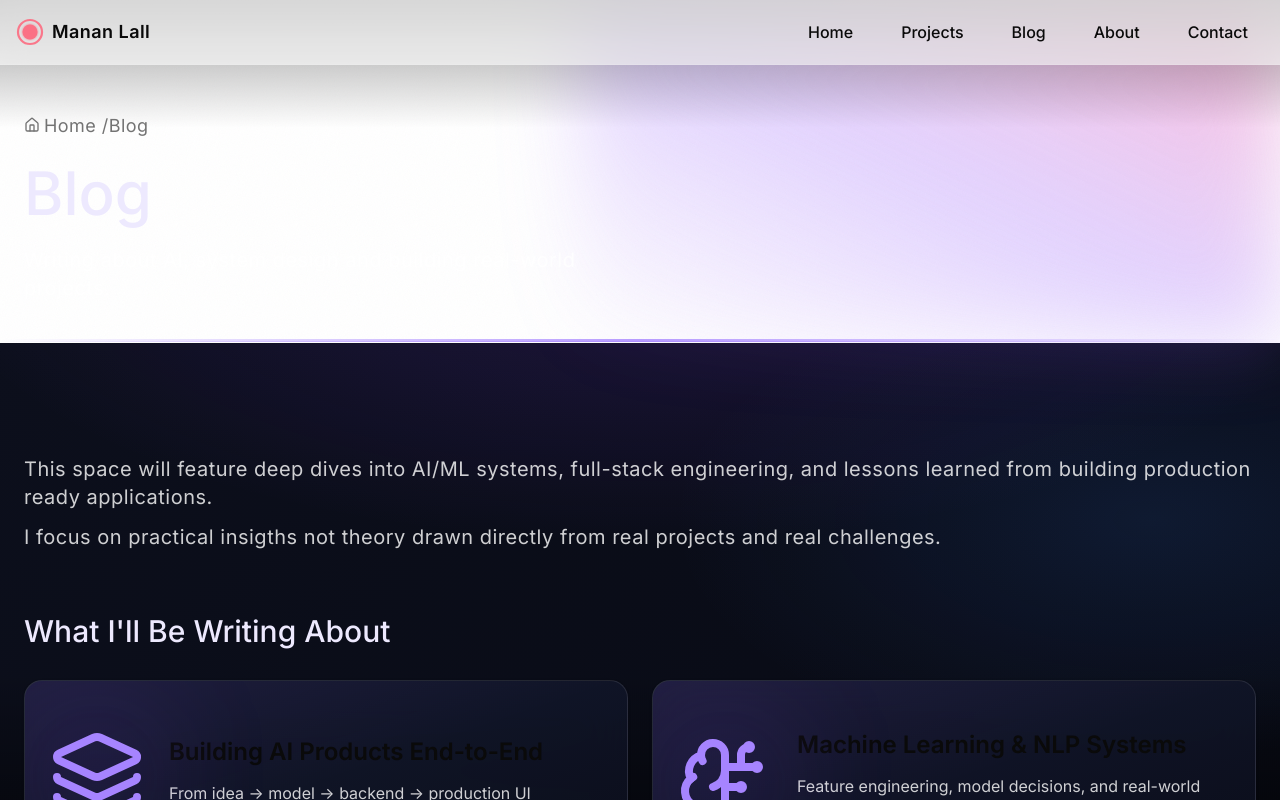
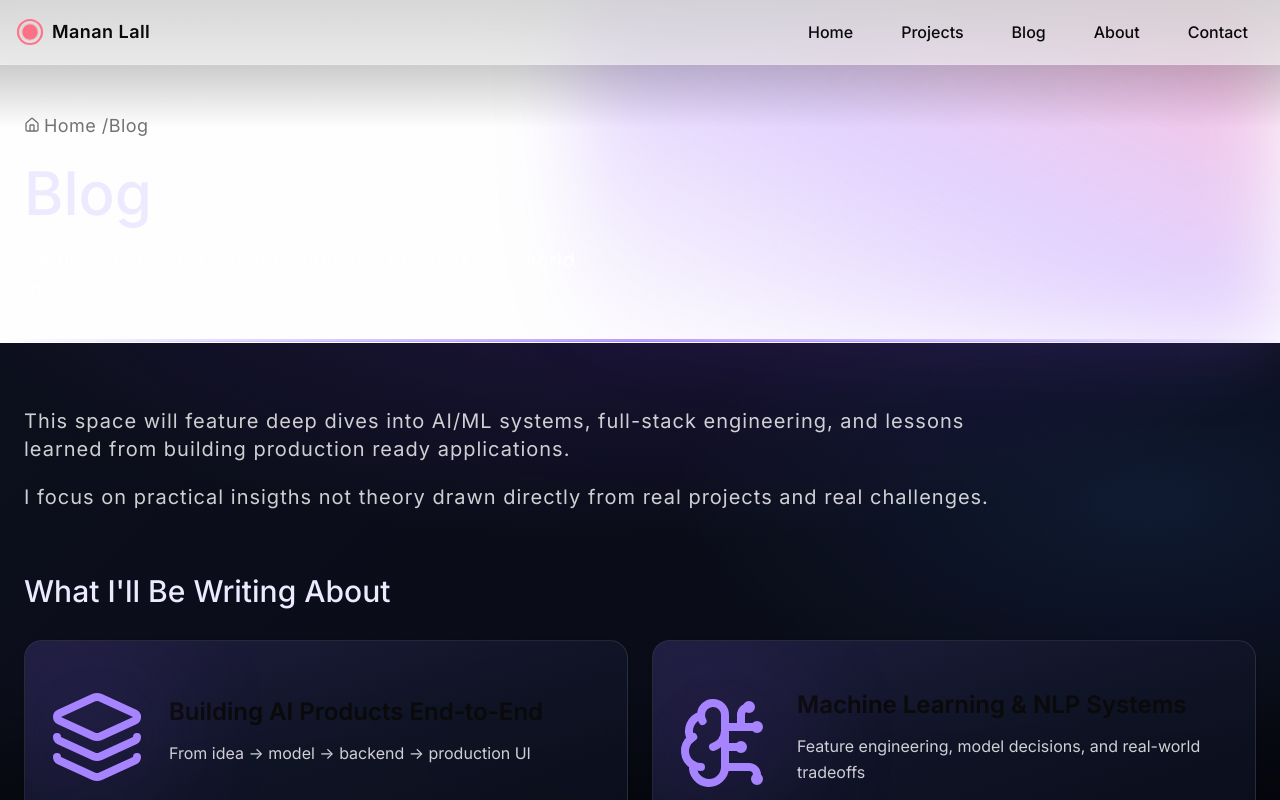
Before and after one commit to Manan0p/Personal-Portfolio, a Next.js app: page /blog in a window 1280 px wide. Shown: the top 800 px of the page. Built offline with nearby package versions, Linux system fonts and the light colour scheme.

Commit message:
ui changes

```diff
--- a/app/blog/page.jsx
+++ b/app/blog/page.jsx
@@ -37,22 +37,22 @@ export default function page() {
                     </div>
                 </div>
             </section>
-            <section className="w-full py-16 md:py-24 lg:py-28 border-b border-white/10 bg-[radial-gradient(1200px_500px_at_50%_-100px,rgba(124,58,237,0.18),transparent_60%),radial-gradient(800px_400px_at_90%_20%,rgba(59,130,246,0.12),transparent_60%),linear-gradient(135deg,#0c0f1c,#070912)]">
+            <section className="w-full py-8 md:py-12 lg:py-16 border-b border-white/10 bg-[radial-gradient(1200px_500px_at_50%_-100px,rgba(124,58,237,0.18),transparent_60%),radial-gradient(800px_400px_at_90%_20%,rgba(59,130,246,0.12),transparent_60%),linear-gradient(135deg,#0c0f1c,#070912)]">
           <div className="pointer-events-none absolute inset-0">
             <div className="absolute top-0 left-0 w-full h-32 bg-gradient-to-b from-black/40 to-transparent" />
             <div className="absolute bottom-0 left-0 w-full h-32 bg-gradient-to-t from-black/40 to-transparent" />
           </div>
           <div className="container mx-auto px-4 md:px-6">
-            <div  className="text-md text-white/80 md:text-lg lg:text-xl mb-3 text-muted-foreground tracking-wide">
-                This space will feature deep dives into AI/ML systems, full-stack engineering, and lessons learned from building production ready applications.
+            <div  className="text-md text-white/80 md:text-lg lg:text-xl mb-5 text-muted-foreground tracking-wider">
+                This space will feature deep dives into AI/ML systems, full-stack engineering, and lessons <br /> learned from building production ready applications.
             </div>
-            <div  className="text-md text-white/80 md:text-lg lg:text-xl mb-16 text-muted-foreground tracking-wide">
+            <div  className="text-md text-white/80 md:text-lg lg:text-xl mb-16 text-muted-foreground tracking-wider">
                 I focus on practical insigths not theory  drawn directly from real projects and real challenges.
             </div>
             <h3 className="font-medium text-violet-100 tracking-normal text-left text-xl mb-8 md:text-2xl lg:text-3xl leading-[1.1] md:leading-[1.1] lg:leading-[1.1]">
                 What I'll Be Writing About
             </h3>
-            <div className="grid grid-cols-2 gap-6 max-w-auto mx-auto ">{blog.map((data,index)=>{
+            <div className="grid grid-cols-1 md:grid-cols-2 gap-6 max-w-auto mx-auto ">{blog.map((data,index)=>{
               return(
                 <Card key={index} className="group relative-h-[230-px] after:absolute after:bottom-0 after:left-6 after:right-6 after:h-px after:bg-gradient-to-r after:from-transparent after:via-white/25 after:to-transparent group relative overflow-hidden rounded-2xl bg-gradient-to-br from-[#161a2d]/90 via-[#111528]/90 to-[#0b0e1a]/90
                                              backdrop-blur-xl border border-white/10 transition-all duration-300 hover:-translate-y-1 hover:border-white/20 hover:shadow-[0_0_80px_rgba(139,92,246,0.35)]
```
